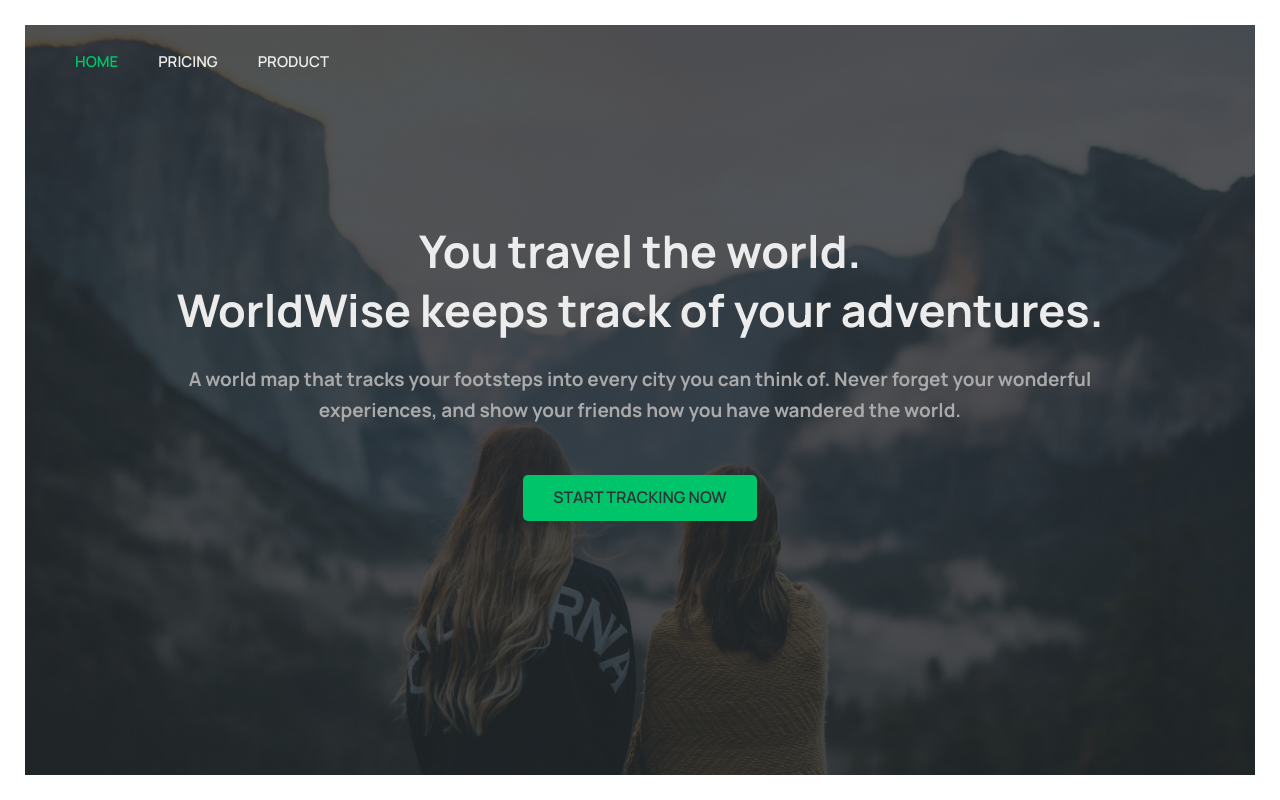
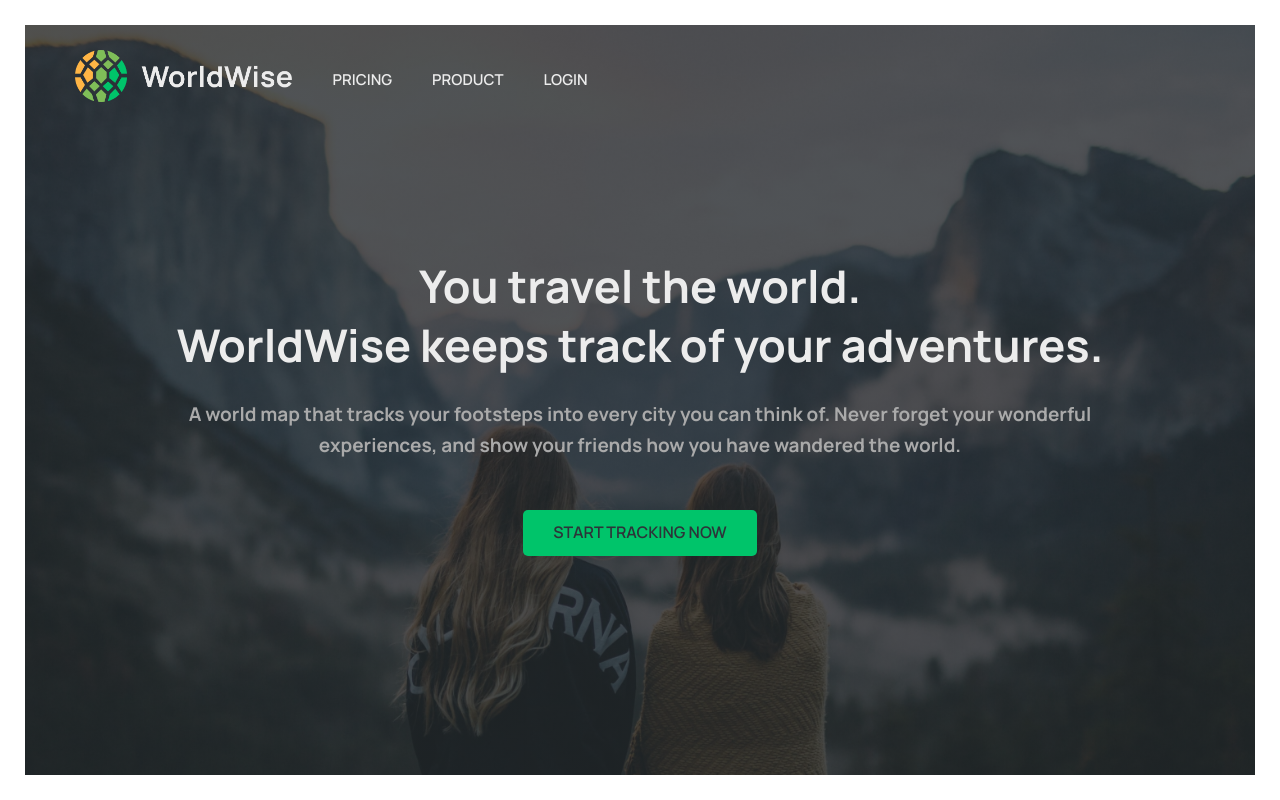
Before and after one commit to satyamkale27/World-Wise, a React (Vite) app: page / in a window 1280 px wide. Built offline with nearby package versions, Linux system fonts and the light colour scheme.

Commit message:
link to logo

```diff
--- /dev/null
+++ b/src/components/Logo.jsx
@@ -0,0 +1,12 @@
+import { Link } from "react-router-dom";
+import styles from "./Logo.module.css";
+
+function Logo() {
+  return (
+    <Link to={"/"}>
+      <img src="/logo.png" alt="WorldWise logo" className={styles.logo} />
+    </Link>
+  );
+}
+
+export default Logo;
--- /dev/null
+++ b/src/components/Logo.module.css
@@ -0,0 +1,3 @@
+.logo {
+  height: 5.2rem;
+}
--- a/src/components/PageNav.jsx
+++ b/src/components/PageNav.jsx
@@ -1,17 +1,19 @@
 import { NavLink } from "react-router-dom";
 import styles from "./PageNav.module.css";
+import Logo from "./Logo";
 function PageNav() {
   return (
     <nav className={styles.nav}>
       <ul>
-        <li>
-          <NavLink to="/">Home</NavLink>
-        </li>
+        <Logo />
         <li>
           <NavLink to="/pricing">pricing</NavLink>
         </li>
         <li>
           <NavLink to="/product">Product</NavLink>
+        </li>
+        <li>
+          <NavLink to="/login">Login</NavLink>
         </li>
       </ul>
     </nav>
```
